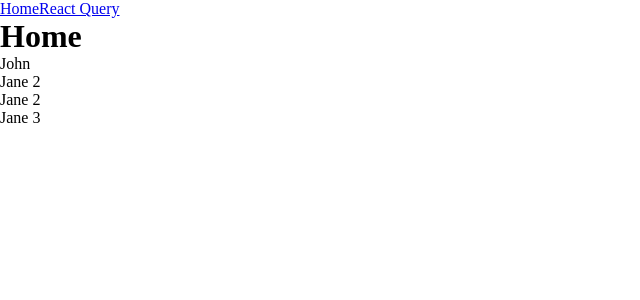
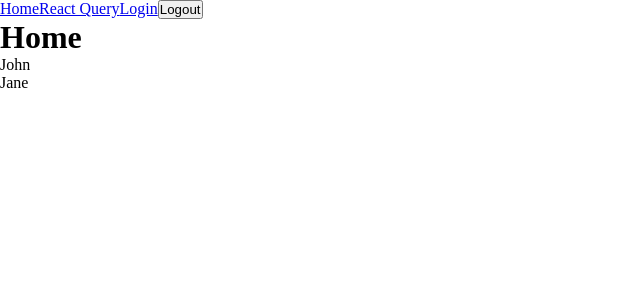
Before and after one commit to rabby-shek/react-query-practice, a React (Vite) app: page / in a window 1280 px wide. Shown: the top 300 px of the page, without its empty margins (0-640 px from the left). Built offline with nearby package versions, Linux system fonts and the light colour scheme; data requests are answered from the project's data file; sample sign-in values are in the browser's storage.

Commit message:
login authentication system using fake api added

```diff
--- a/db.json
+++ b/db.json
@@ -3,35 +3,20 @@
     {
       "id": 1,
       "name": "John",
-      "email": "john@example.com",
-      "city": "dhaka"
+      "username": "john@example.com",
+      "city": "dhaka",
+      "password": "12345678",
+      "token": "authenticated-user"
     },
     {
       "id": 2,
-      "name": "Jane 2 ",
-      "email": "jane@example.com",
-      "city": "chittagong"
-    },
-    {
-      "id": 3,
-      "name": "Jane 2",
-      "email": "jane@example.com",
-      "city": "chittagong"
-    },
-    {
-      "id": 4,
-      "name": "Jane 3",
-      "email": "jane@example.com"
+      "name": "Jane",
+      "username": "jane@example.com",
+      "city": "chittagong",
+      "password": "12345678",
+      "token": "authenticated-user"
     }
+
   ],
-  "friends": [
-    {
-      "id": 1,
-      "name": "John"
-    },
-    {
-      "id": 2,
-      "name": "Jane"
-      }
-  ]
+  "login": []
 }
--- a/package.json
+++ b/package.json
@@ -8,7 +8,7 @@
     "build": "vite build",
     "lint": "eslint .",
     "preview": "vite preview",
-    "json-server": "json-server --watch db.json --port=5000"
+    "json-server": " json-server --watch db.json --port=5000"
   },
   "dependencies": {
     "axios": "^1.7.9",
--- /dev/null
+++ b/src/hooks/useAuth.jsx
@@ -0,0 +1,173 @@
+// import { useState, useEffect } from "react";
+// import axios from "axios";
+// const getAuthToken = () => localStorage.getItem("authToken");
+
+// const checkUserStatus = () => !!getAuthToken();
+
+// const useAuth = () => {
+//   const [isAuthenticated, setIsAuthenticated] = useState(checkUserStatus);
+//   const [user, setUser] = useState(null);
+//   const [loading, setLoading] = useState(false);
+//   const [error, setError] = useState(null);
+
+//   // user login logic starts here
+//   const login = async (username, password) => {
+//     setLoading(true);
+//     setError(null);
+//     try {
+//       const response = await axios.post("http://localhost:5000/login", {
+//         username,
+//         password,
+//       });
+//       const data = response.data;
+//       if (response.ok) {
+//         localStorage.setItem("authToken", data.token);
+//         setUser(data);
+//         setIsAuthenticated(true);
+//       } else {
+//         setError("Invalid username or password");
+//         setIsAuthenticated(false);
+//       }
+//     } catch (error) {
+//       console.log(error);
+//     } finally {
+//       setLoading(false);
+//     }
+//   };
+
+//   //   user login logic ends here
+
+//   // handle user logout
+//   const logout = () => {
+//     localStorage.removeItem("authToken");
+//     setIsAuthenticated(false);
+//     setUser(null);
+//   };
+
+//   const fetchUserData = async () => {
+//     if (!isAuthenticated) return;
+
+//     const response = await fetch("http://localhost:5000/users/me", {
+//       headers: {
+//         Authorization: `Bearer ${getAuthToken()}`,
+//       },
+//     });
+
+//     if (response.ok) {
+//       const data = await response.json();
+//       setUser(data);
+//     }
+//   };
+
+//   useEffect(() => {
+//     if (isAuthenticated) {
+//       fetchUserData();
+//     }
+//   }, [isAuthenticated]);
+
+//   return {
+//     isAuthenticated,
+//     user,
+//     login,
+//     logout,
+//     loading,
+//     error,
+//   };
+// };
+// export default useAuth;
+import { useState, useEffect } from "react";
+import axios from "axios";
+
+const getAuthToken = () => localStorage.getItem("authToken");
+
+const checkUserStatus = () => !!getAuthToken();
+
+const useAuth = () => {
+  const [isAuthenticated, setIsAuthenticated] = useState(checkUserStatus());
+  const [user, setUser] = useState(null);
+  const [loading, setLoading] = useState(false);
+  const [error, setError] = useState(null);
+
+  // User login logic
+  const login = async (username, password) => {
+    console.log(username);
+    setLoading(true);
+    setError(null);
+    try {
+      // Simulate a login request to the fake JSON server
+      const response = await axios.get("http://localhost:5000/users", {
+        username,
+        password,
+      });
+
+      // Mocking response by checking static data
+      const userData = response.data.find((user) => user.username === username && user.password === password);
+
+      if (userData) {
+        const token = "authenticated-user"; // Simulating token return
+        localStorage.setItem("authToken", token);
+        setUser(userData);
+        setIsAuthenticated(true);
+      } else {
+        setError("Invalid username or password");
+        setIsAuthenticated(false);
+      }
+    } catch (error) {
+      console.error(error);
+      setError("An error occurred. Please try again.");
+    } finally {
+      setLoading(false);
+      console.log(user);
+    }
+  };
+
+  // User logout logic
+  const logout = () => {
+    localStorage.removeItem("authToken");
+    setIsAuthenticated(false);
+    setUser(null);
+  };
+
+  // Fetching user data logic
+  const fetchUserData = async () => {
+    if (!isAuthenticated) return;
+
+    try {
+      // Fetch the user from the fake JSON server
+      const response = await axios.get("http://localhost:5000/users", {
+        headers: {
+          Authorization: `Bearer ${getAuthToken()}`,
+        },
+      });
+
+      // Find the user that matches the token
+      const authenticatedUser = response.data.find((user) => user.token === getAuthToken());
+
+      if (authenticatedUser) {
+        setUser(authenticatedUser);
+      } else {
+        setError("User not found.");
+      }
+    } catch (error) {
+      console.error(error);
+      setError("An error occurred while fetching user data.");
+    }
+  };
+
+  useEffect(() => {
+    if (isAuthenticated) {
+      fetchUserData();
+    }
+  }, [isAuthenticated]);
+
+  return {
+    isAuthenticated,
+    user,
+    login,
+    logout,
+    loading,
+    error,
+  };
+};
+
+export default useAuth;
--- a/src/layouts/MainLayout.jsx
+++ b/src/layouts/MainLayout.jsx
@@ -1,11 +1,21 @@
 
-import { NavLink, Outlet } from 'react-router-dom'
+import { NavLink, Outlet, useNavigate } from 'react-router-dom';
+import useAuth from '../hooks/useAuth';
 const MainLayout = () => {
+  const navigate = useNavigate();
+  const {logout} = useAuth();
+  const handleLogout = () => {
+
+    logout();
+    navigate('/login');
+  }
   return (
     <div>
       <nav>
         <NavLink to='/'>Home</NavLink>
         <NavLink to='/rq'>React Query</NavLink>
+        <NavLink to='/login'>Login</NavLink>
+        <button onClick={handleLogout}>Logout</button>
       </nav>
       <Outlet />
     </div>
--- /dev/null
+++ b/src/pages/Login.jsx
@@ -0,0 +1,53 @@
+import React, { useState,useEffect } from "react";
+import useAuth from "../hooks/useAuth"; // Assuming your useAuth hook is in the hooks folder
+import { useNavigate } from "react-router-dom";
+
+const Login = () => {
+  const { login, loading, error, isAuthenticated } = useAuth();
+  const [username, setUsername] = useState("");
+  const [password, setPassword] = useState("");
+  const navigate = useNavigate();
+  const handleSubmit =  (e) => {
+    e.preventDefault();
+    login(username, password);
+
+  };
+  useEffect(() => {
+    if (isAuthenticated) {
+      navigate('/');
+    }
+  }, [isAuthenticated, navigate]);
+  return (
+    <div>
+      <h2>Login</h2>
+      {error && <p style={{ color: "red" }}>{error}</p>}
+      <form onSubmit={handleSubmit}>
+        <div>
+          <label htmlFor="username">Username</label>
+          <input
+            type="text"
+            id="username"
+            value={username}
+            onChange={(e) => setUsername(e.target.value)}
+            required
+          />
+        </div>
+        <div>
+          <label htmlFor="password">Password</label>
+          <input
+            type="password" // Changed from text to password
+            id="password"
+            value={password}
+            onChange={(e) => setPassword(e.target.value)}
+            required
+          />
+        </div>
+        <button type="submit" disabled={loading}>
+          {loading ? "Logging in..." : "Login"}
+        </button>
+      </form>
+    </div>
+  );
+};
+
+export default Login;
--- a/src/pages/RQpage.jsx
+++ b/src/pages/RQpage.jsx
@@ -1,6 +1,7 @@
 import React from 'react'
+import useAuth from '../hooks/useAuth'
+const RQpage = () => {
 
-const RQpage = () => {
   return (
     <div>
       aas
--- /dev/null
+++ b/src/routes/ProtectedRoutes.jsx
@@ -0,0 +1,13 @@
+import { Navigate } from "react-router-dom";
+import useAuth from "../hooks/useAuth";
+
+const ProtectedRoutes = ({ children }) => {
+  const { isAuthenticated } = useAuth();
+  if (!isAuthenticated) {
+    return <Navigate to="/login" />;
+  }
+
+  return children;
+};
+
+export default ProtectedRoutes;
```
Also changed, not shown: src/routes/Routes.jsx (+7 -1 lines).
